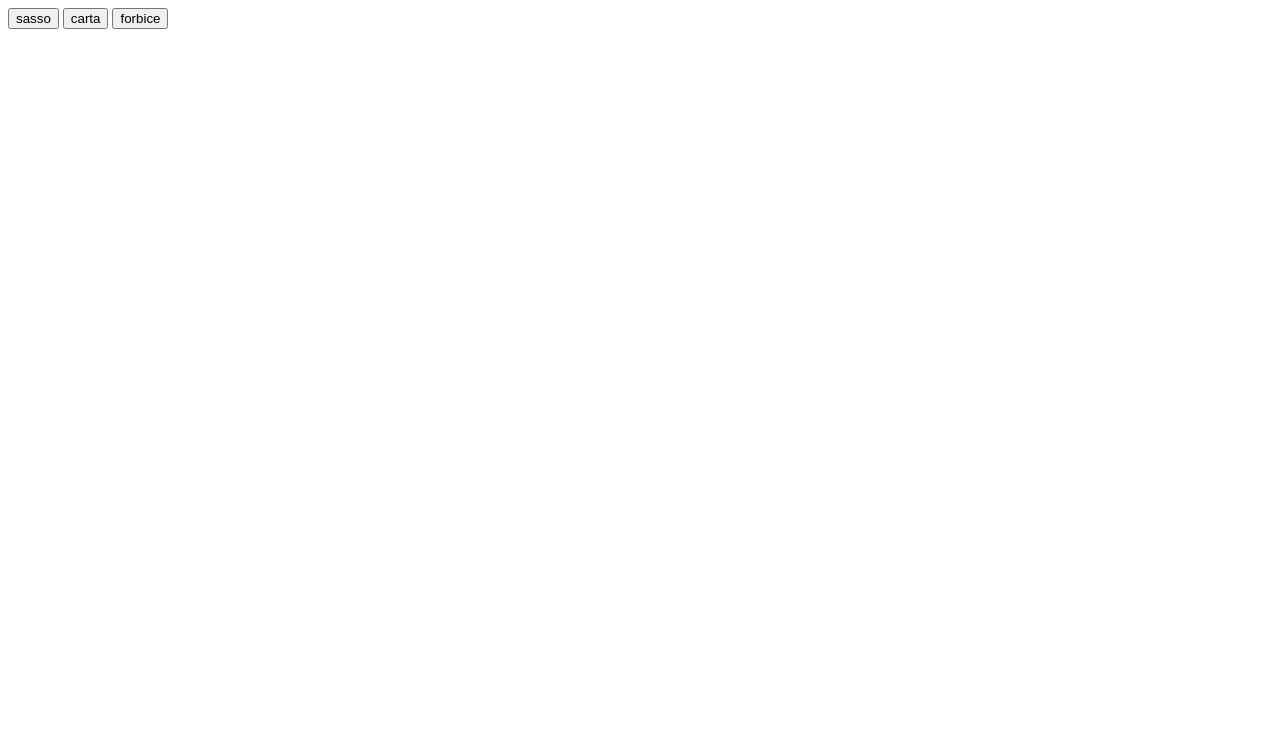
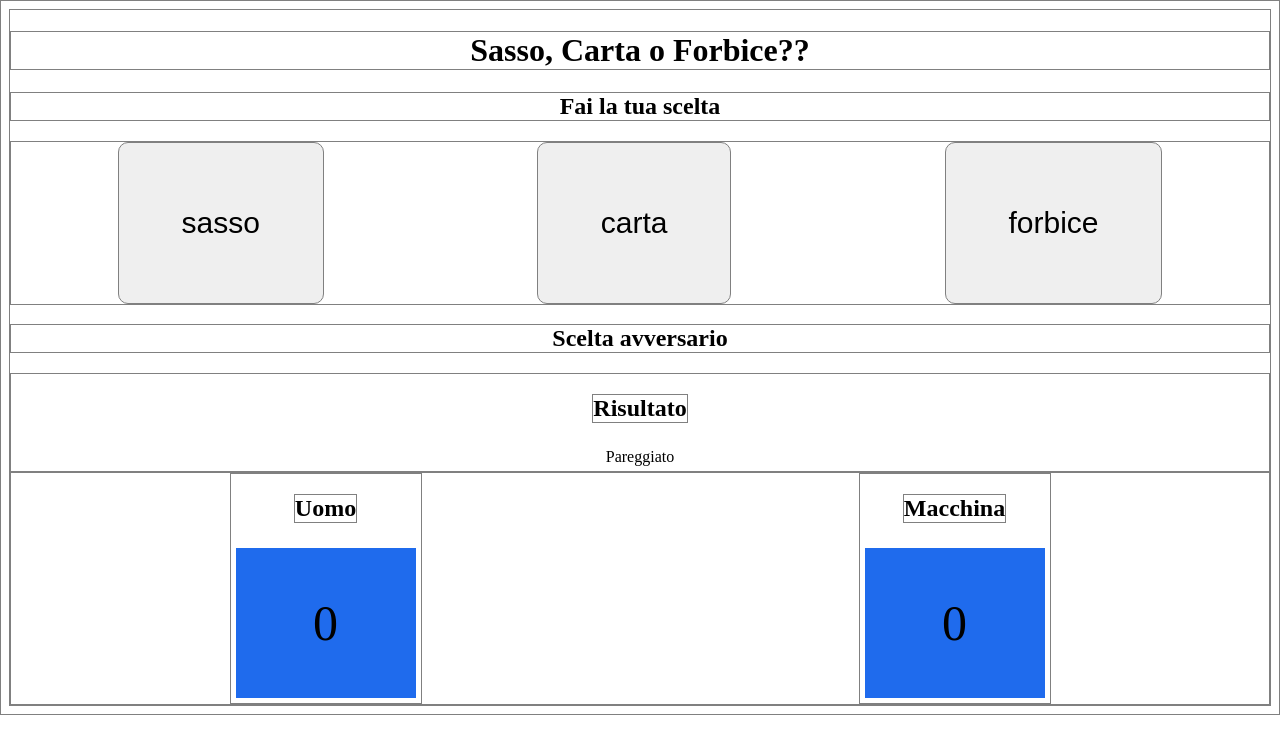
Before and after one commit to Micello/Sasso-Carta-Forbice, a plain HTML site: page index.html in a window 1280 px wide. Both pictures are taken after a click on the button "sasso". Drawn offline with Linux system fonts and the light colour scheme.

Commit message:
finito js, aggiustato html e un minimo di css

```diff
--- a/index.html
+++ b/index.html
@@ -5,13 +5,34 @@
     <meta http-equiv="X-UA-Compatible" content="IE=edge">
     <meta name="viewport" content="width=device-width, initial-scale=1.0">
     <script defer src="script.js"></script>
+    <link rel="stylesheet" href="style.css">
     <title>Document</title>
 </head>
 <body>
-    <button class="sasso">sasso</button>
-    <button class="carta">carta</button>
-    <button class="forbice">forbice</button>
+    <h1>Sasso, Carta o Forbice??</h1>
+    <h2>Fai la tua scelta</h2>
+    <div class="tasti">
+        <button class="sasso">sasso</button>
+        <button class="carta">carta</button>
+        <button class="forbice">forbice</button>
+    </div>
+    <h2>Scelta avversario</h2>
+    <div id="risultato">
+        <h2>Risultato</h2>
+    </div>
 
+    <div class="tabellone">
+        <div class="uomo">
+            <h2>Uomo</h2>
+            <p id="resu">0</p>
+        </div>
+        <div class="macchina">
+            <h2>Macchina</h2>
+            <p id="resm">0</p>
+        </div>
 
+    </div>
+
+</h1>
 </body>
 </html>
--- a/script.js
+++ b/script.js
@@ -8,22 +8,22 @@ function Play(playerSelection, computerSelection){
     switch(choice){
         case "SASSO":
             if (computerSelection =="Forbice")
-                {return "Vittoria"}
+                {return "Vinto!!"}
              else if(computerSelection=="Carta")
-                {return "Sconfitta"}
-             else {return "Pareggio"}
+                {return "Perso..."}
+             else {return "Pareggiato"}
         case "CARTA":
             if (computerSelection =="Forbice")
-                 {return "Sconfitta"}
+                 {return "Perso..."}
              else if(computerSelection=="Carta")
-                {return "Pareggio"}
-            else {return "Vittoria"}
+                {return "Pareggiato"}
+            else {return "Vinto!!"}
         case "FORBICE":
             if (computerSelection =="Forbice")
-                {return "Pareggio"}
+                {return "Pareggiato"}
             else if(computerSelection=="Carta")
-                {return "Vittoria"}
-            else {return "Sconfitta"}
+                {return "Vinto!!"}
+            else {return "Perso..."}
     break;
     }
 
@@ -47,7 +47,13 @@ gioco();
 
 
 const buttons = document.querySelectorAll('button');
-
+const res = document.querySelector('#risultato');
+const tab = document.querySelector('.tabellone');
+let puntiMacchina = 0;
+let puntiUmano = 0;
+let a = document.createElement('p');
+a.textContent = 'Hai...'
+res.appendChild(a);
 
 // we use the .forEach method to iterate through each button
 buttons.forEach((button) => {
@@ -56,6 +62,19 @@ buttons.forEach((button) => {
 
     // and for each one we add a 'click' listener
     button.addEventListener('click', () => {
-    console.log(Play(button.className,getComputerChoice()));
+    let risultato = Play(button.className,getComputerChoice());
+    const p = document.createElement('p');
+    p.textContent = risultato;
+    res.replaceChild(p,a);
+    a=p;
+    if (risultato == 'Vinto!!'){
+        puntiUmano++;
+        document.getElementById('resu').textContent = puntiUmano;
+    }else{
+        if (risultato == 'Perso...'){
+            puntiMacchina++
+            document.getElementById('resm').textContent = puntiMacchina;
+        }
+    }
     });
 });
--- /dev/null
+++ b/style.css
@@ -0,0 +1,61 @@
+*{
+    border: 1px solid gray;
+}
+
+div.tasti{
+    display: flex;
+    justify-content: space-around;
+
+}
+
+h1,h2{
+    text-align: center;
+}
+button{
+    padding: 5%;
+    font-size: 30px;
+    border-radius: 10px;
+}
+
+div.tabellone{
+    display: flex;
+    justify-content: space-around;
+
+}
+
+p{
+    all: initial;
+    margin: 5px;
+
+}
+
+#risultato{
+  display: flex;
+  align-items: center;
+  flex-direction: column;
+}
+
+.tabellone{
+    display: flex;
+    justify-content: space-around;
+}
+
+.uomo, .macchina{
+    display: flex;
+    flex-direction: column;
+    align-items: center;
+    justify-content: space-around;
+
+
+}
+
+#resu,#resm{
+    flex-basis: 150px;
+    width: 180px;
+    background-color: rgb(31, 107, 237);
+    font-size: 50px;
+    text-align: center;
+    display: flex;
+    align-items: center;
+    justify-content: center;
+}
```
